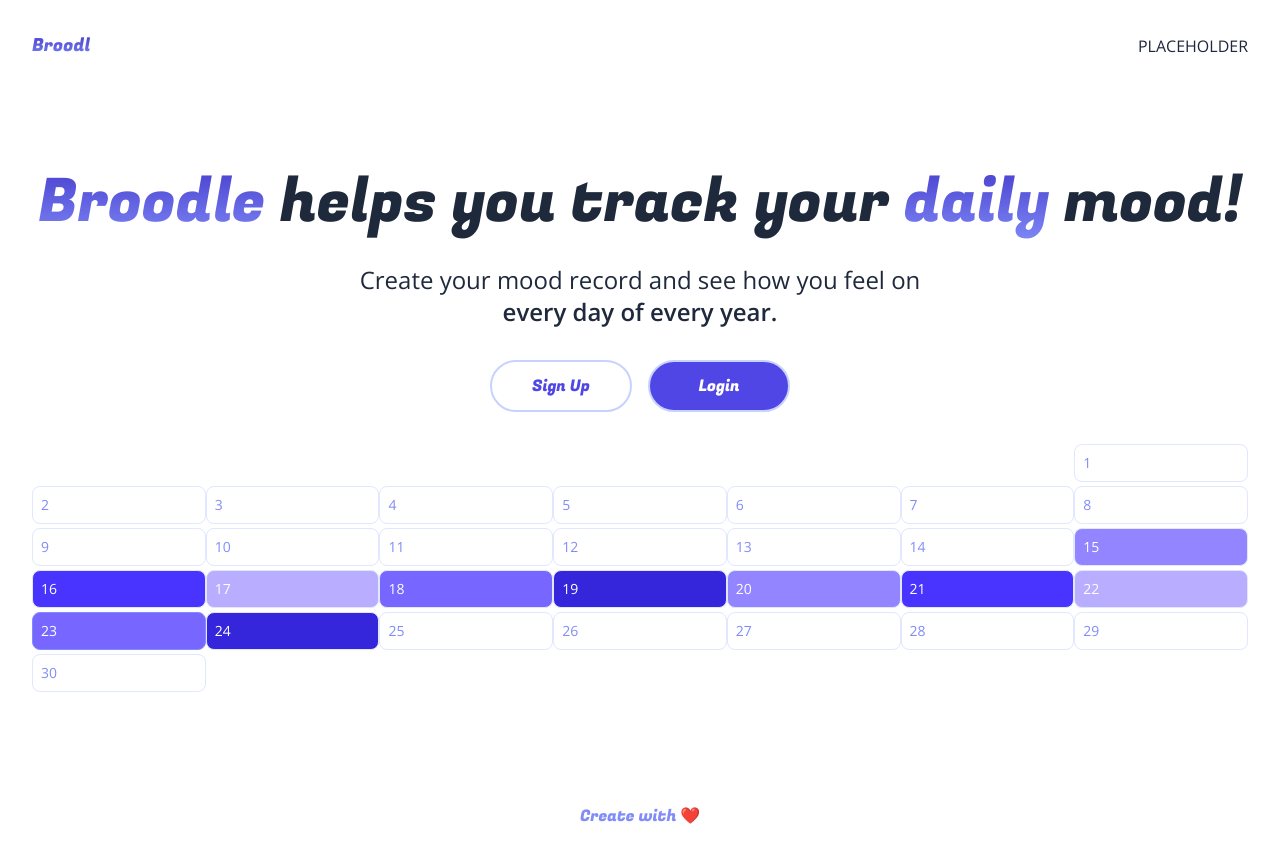
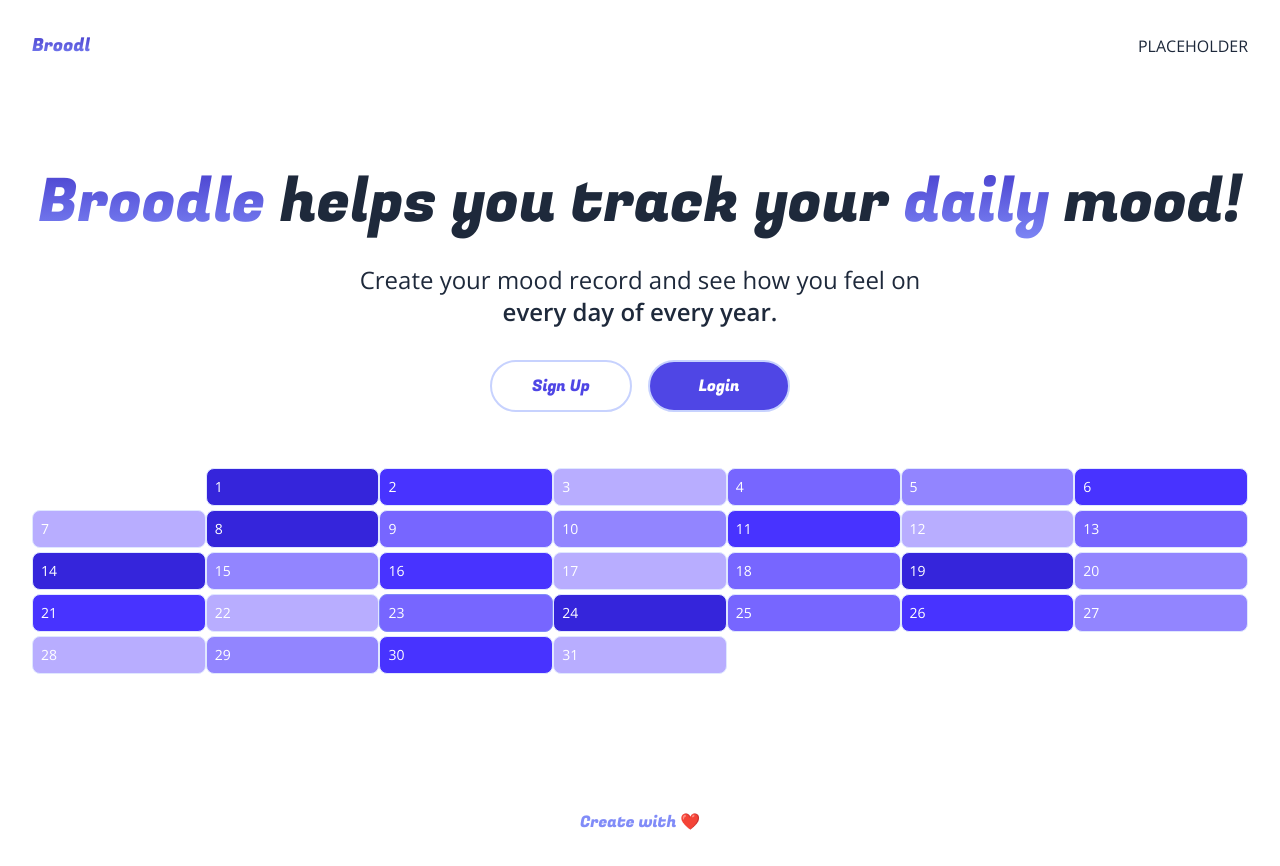
Before and after one commit to qthais/NextJs-App, a Next.js app: page / in a window 1280 px wide. Built offline with nearby package versions, Linux system fonts and the light colour scheme.

Commit message:
complete calender

```diff
--- a/app/layout.jsx
+++ b/app/layout.jsx
@@ -1,30 +1,33 @@
 import { Fugaz_One, Open_Sans } from "next/font/google";
 import "./globals.css";
+import Link from "next/link";
 
 const opensans = Open_Sans({ subsets: ["latin"] });
-const fugaz = Fugaz_One({ subsets: ["latin"],weight:['400'] });
+const fugaz = Fugaz_One({ subsets: ["latin"], weight: ['400'] });
 export const metadata = {
   title: "Broodl",
   description: "Track your daily mood every day",
 };
 
 export default function RootLayout({ children }) {
-  const header=(
+  const header = (
     <header className="p-4 sm:p-8 flex items-center justify-between gap-4">
-      <h1 className={"text-base sm:text-lg textGradient "+fugaz.className}>Broodl</h1>
+      <Link href={'/'}>
+        <h1 className={"text-base sm:text-lg textGradient " + fugaz.className}>Broodl</h1>
+      </Link>
       <div className="flex items-center justify-between">
         PLACEHOLDER
       </div>
     </header>
   )
-  const footer=(
+  const footer = (
     <footer className="p-4 sm:p-8 grid place-items-center">
-      <p className={'text-indigo-400 '+fugaz.className}>Create with ❤️</p>
+      <p className={'text-indigo-400 ' + fugaz.className}>Create with ❤️</p>
     </footer>
   )
   return (
     <html lang="en">
-      <body className={'w-full max-w-{1000px} mx-auto text-sm:text-base min-h-screen flex flex-col text-slate-800 '+opensans.className}>
+      <body className={'w-full max-w-{1000px} mx-auto text-sm:text-base min-h-screen flex flex-col text-slate-800 ' + opensans.className}>
         {header}
         {children}
         {footer}
--- a/components/Calender.jsx
+++ b/components/Calender.jsx
@@ -1,6 +1,15 @@
 import React from 'react'
 import { gradients,baseRating } from '@/utils/index';
+function toVietnamTime(date) {
+  const vietnamOffset = 7 * 60; // Vietnam time is UTC+7 hours, which is 7 * 60 minutes
+  const localOffset = date.getTimezoneOffset(); // Local time offset in minutes
 
+  // Convert the local time to Vietnam time
+  const offsetDifference = vietnamOffset - localOffset;
+  const vietnamTime = new Date(date.getTime() + offsetDifference * 60 * 1000);
+
+  return vietnamTime;
+}
 const months = {
   January: 'Jan',
   February: 'Feb',
@@ -33,21 +42,21 @@ const data = {
 };
 export default function Calender({demo}) {
   const year=2024
-  const month='June'
-  const monthNow=new Date(year,Object.keys(months).indexOf(month),1)
+  const month='July'
+  const monthNow=toVietnamTime(new Date(year,Object.keys(months).indexOf(month),1))
   const firstDayOfMonth= monthNow.getDay()
   const daysInMonth=new Date(year,Object.keys(months).indexOf(month)+1,0).getDate()
   const daysToDisplay= firstDayOfMonth+ daysInMonth
   const numRows=(Math.floor(daysToDisplay/7))+(daysToDisplay%7?1:0)
-  console.log(daysInMonth)
   return (
-    <div className='flex flex-col overflow-hidden gap-1'>
+    <div className='flex flex-col overflow-hidden gap-1 py-4 sm:py-6 md:py-6'>
       {[...Array(numRows).keys()].map((row,rowIndex)=>{
         return (
           <div key={rowIndex} className='grid grid-cols-7'>
-            {dayList.map((dayOfWeek,dayOfWeekIndex)=>{
+            {dayList.map((_,dayOfWeekIndex)=>{
               let dayIndex=(rowIndex*7)+dayOfWeekIndex-(firstDayOfMonth-1)
-              let dayDisplay= dayIndex>daysInMonth?false:(row===0&& dayOfWeekIndex<firstDayOfMonth)?false:true
+              let dayDisplay= dayIndex>0&&dayIndex<32//row=rowIndex
+              // let dayDisplay= dayIndex>daysInMonth?false:(rowIndex===0&& dayOfWeekIndex<firstDayOfMonth)?false:true
               let isToday= dayIndex===now.getDate()
               if(!dayDisplay){
                 return(
--- a/components/Hero.jsx
+++ b/components/Hero.jsx
@@ -18,7 +18,7 @@ export default function Hero() {
         <Button text="Sign Up"/>
         <Button text="Login" dark/>
       </div>
-      <Calender/>
+      <Calender demo/>
     </div>
   )
 }
--- a/utils/index.js
+++ b/utils/index.js
@@ -7,7 +7,7 @@ export const gradients = {
 };
 export const baseRating = {
     "8": 2, "1": 5, "2": 4, "3": 1, "4": 3,
-    "5": 2, "6": 4, "7": 1,
+    "5": 2, "6": 4, "7": 1, "8": 5, "9": 3,
     "10": 2, "11": 4, "12": 1, "13": 3, "14": 5,
     "15": 2, "16": 4, "17": 1, "18": 3, "19": 5,
     "20": 2, "21": 4, "22": 1, "23": 3, "24": 5,
```
